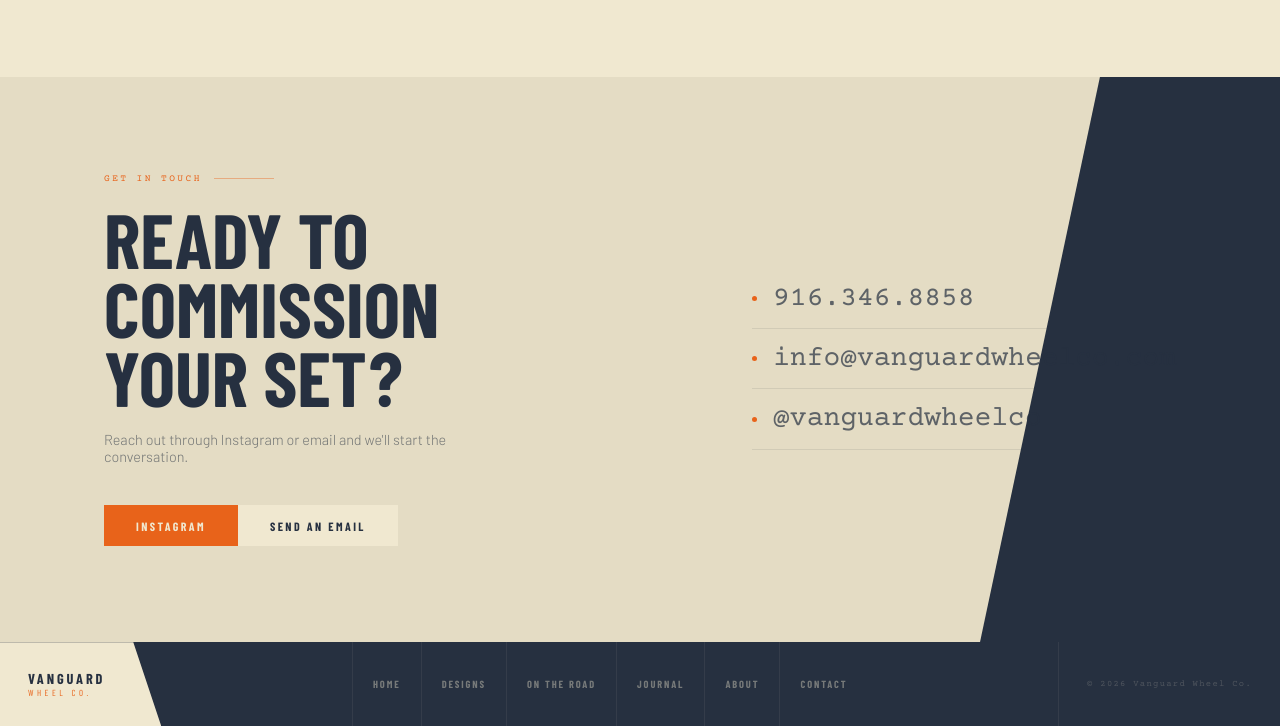
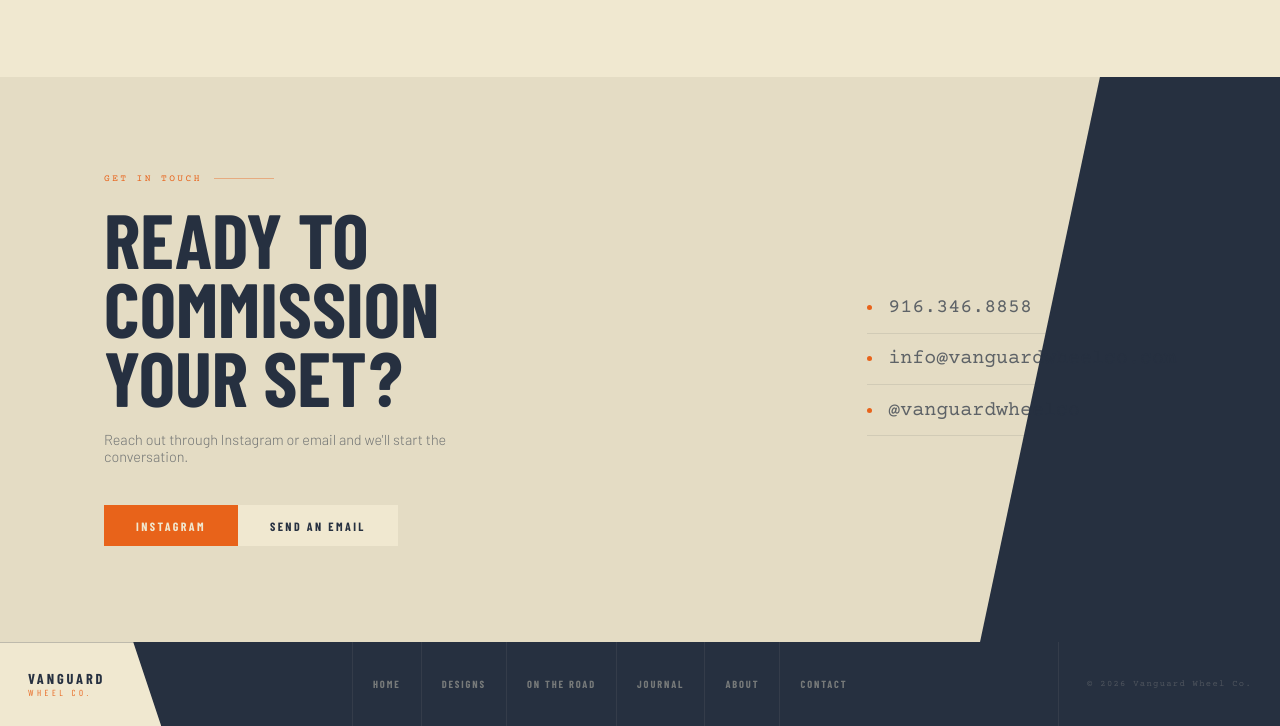
Before and after one commit to FruitPunchApp/vanguard-website, a plain HTML site: page index.html in a window 1280 px wide. Shown: the part 4748-5474 px from the top of the page. Drawn offline with nearby package versions, Linux system fonts and the light colour scheme; a web font is replaced by a local one.

Commit message:
contact font larger

```diff
--- a/index.html
+++ b/index.html
@@ -193,7 +193,7 @@
     .contact-details { display: flex; flex-direction: column; gap: 0; }
     .contact-detail-item { display: flex; align-items: center; gap: 1rem; padding: 0.85rem 0; border-bottom: 1px solid rgba(38,48,64,0.1); }
     .contact-dot { width: 5px; height: 5px; background: var(--orange); border-radius: 50%; flex-shrink: 0; }
-    .contact-detail-item span { font-family: 'Courier Prime', monospace; font-size: 1.75rem; color: var(--navy); opacity: 0.7; }
+    .contact-detail-item span { font-family: 'Courier Prime', monospace; font-size: 1.25rem; color: var(--navy); opacity: 0.7; }
 
     /* FOOTER */
     footer { background-color: var(--navy); padding: 0; }
```
